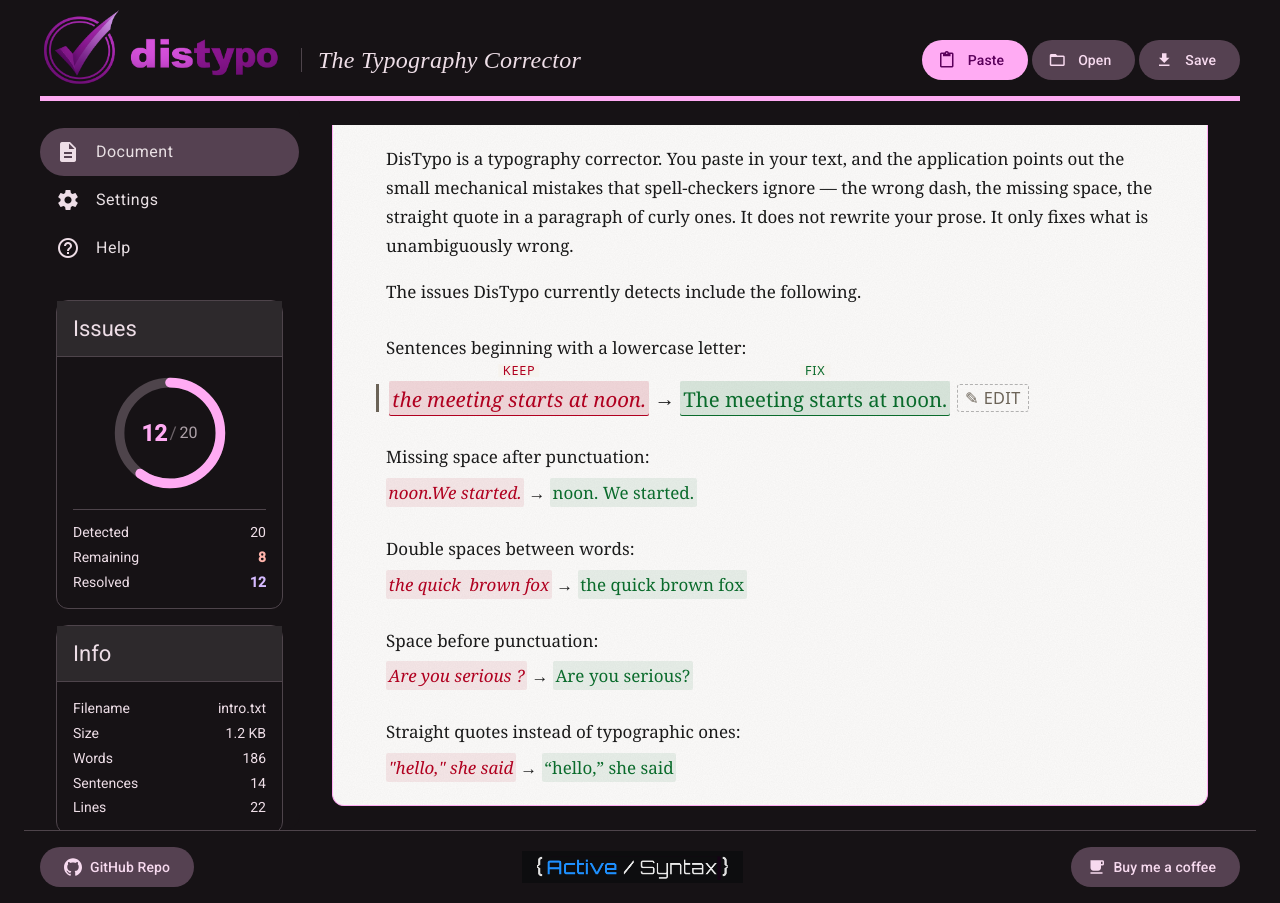
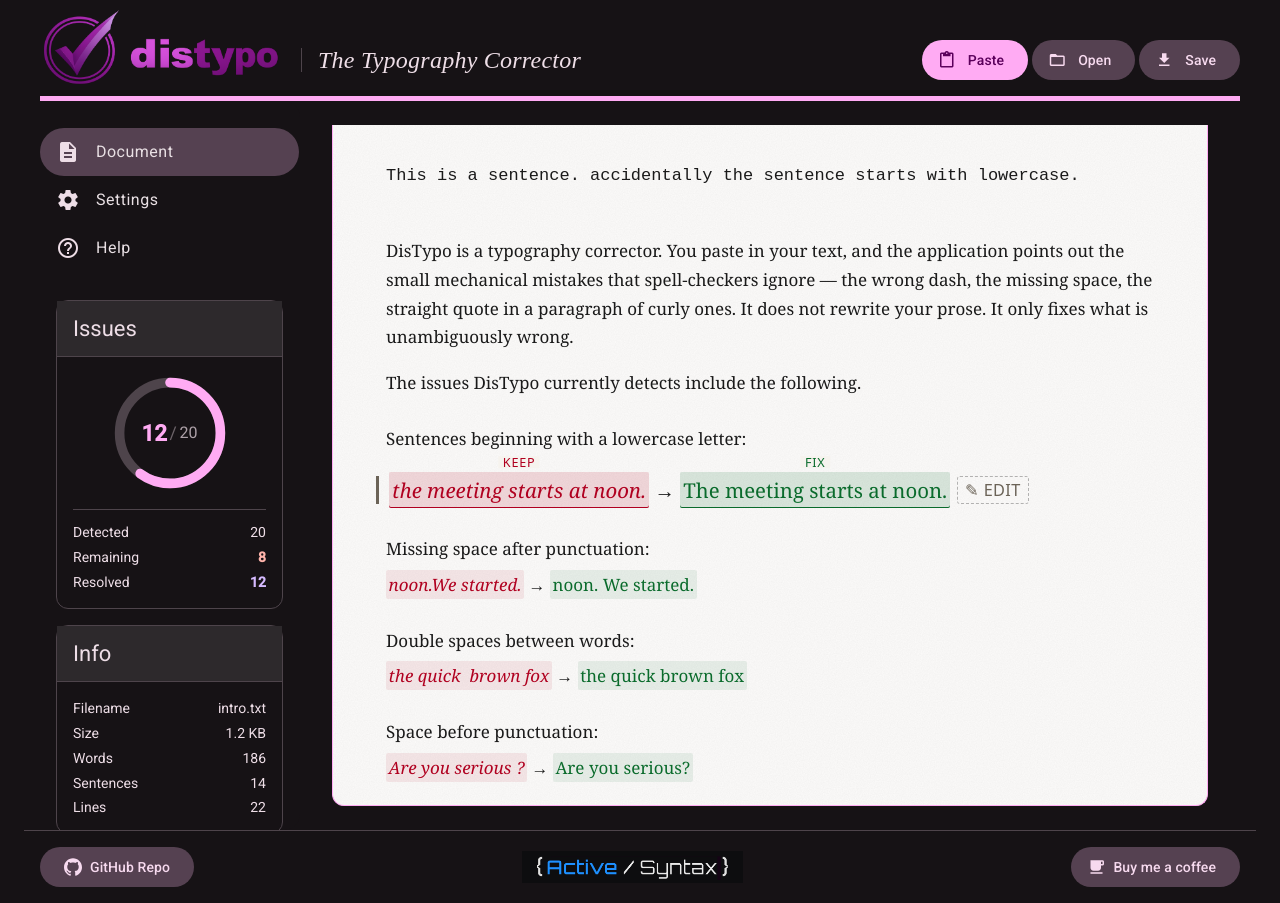
Before and after one commit to activesyntax/distypo, an Angular app in the folder distypo-app/: page / in a window 1280 px wide. Built offline with nearby package versions, Linux system fonts and the light colour scheme.

Commit message:
lint workflow sketch

```diff
--- a/distypo-app/src/app/document-view/document-view.html
+++ b/distypo-app/src/app/document-view/document-view.html
@@ -1,5 +1,17 @@
 <div class="article-frame">
   <article class="article-frame__content">
+
+
+    <!-- @if (doc.isLoading()) { -->
+    <!-- <p>Loading…</p> -->
+    <!-- } @else if (doc.error()) { -->
+    <!-- <p>Could not load document.</p> -->
+    <!-- } @else if (doc.hasValue()) { -->
+    <!-- <pre>{{ doc.value() }}</pre> -->
+    <!-- } -->
+
+    <pre>{{ lintedDocument().content }}</pre>
+
     <p>
       DisTypo is a typography corrector. You paste in your text, and the
       application points out the small mechanical mistakes that spell-checkers
@@ -14,7 +26,11 @@
       <p class="example__label">Sentences beginning with a lowercase letter:</p>
       <p class="example__pair">
         <!-- prettier-ignore -->
-        <span class="issue" [class.selected]="selected() === 'noon'" (click)="select('noon')"><span class="bad" data-hint="keep" (click)="keep('noon'); $event.stopPropagation()">the meeting starts at noon.</span> → <span class="good" data-hint="fix" (click)="fix('noon'); $event.stopPropagation()">The meeting starts at noon.</span><button class="issue__edit" (click)="edit('noon'); $event.stopPropagation()">✎ EDIT</button></span>
+        <span class="issue" [class.selected]="selected() === 'noon'" (click)="select('noon')"><span class="bad"
+            data-hint="keep" (click)="keep('noon'); $event.stopPropagation()">the meeting starts at noon.</span> → <span
+            class="good" data-hint="fix" (click)="fix('noon'); $event.stopPropagation()">The meeting starts at
+            noon.</span><button class="issue__edit" (click)="edit('noon'); $event.stopPropagation()">✎
+            EDIT</button></span>
       </p>
     </section>
 
--- a/distypo-app/src/app/document-view/document-view.ts
+++ b/distypo-app/src/app/document-view/document-view.ts
@@ -1,4 +1,6 @@
-import { Component, signal } from '@angular/core';
+import { httpResource } from '@angular/common/http';
+import { Component, computed, effect, signal } from '@angular/core';
+import { lint, LintedDocument, RawDocument } from '@core/index';
 
 @Component({
   selector: 'app-document',
@@ -8,6 +10,20 @@
 })
 export class DocumentView {
   selected = signal<string | null>('noon');
+
+  doc = httpResource.text(() => '/assets/data/demo.txt');
+  #docLoaded = false;
+
+  readonly rawDocument = computed<RawDocument>(() => {
+    if (!this.doc.hasValue()) return { kind: 'raw', name: '', content: '' };
+    return { kind: 'raw', name: 'demo.txt', content: this.doc.value() || '' };
+  });
+
+  readonly lintedDocument = computed<LintedDocument>(() => {
+    return lint(this.rawDocument());
+  });
+
+
   select(id: string) { this.selected.set(id); }
   keep(id: string) { /* az eredeti marad — issue feloldva */ }
   fix(id: string) { /* javasolt csere alkalmazása */ }
```
Also changed, not shown: distypo-app/public/assets/data/demo.txt (added).
